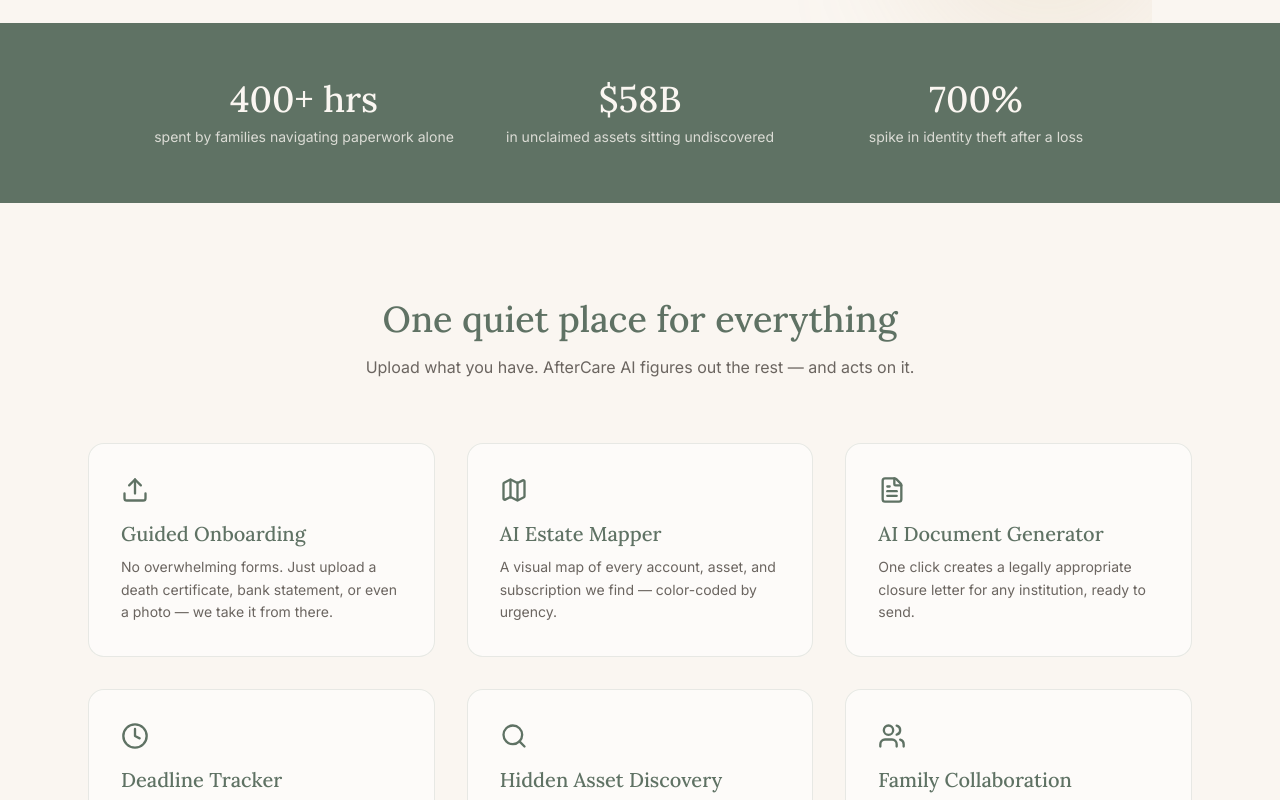
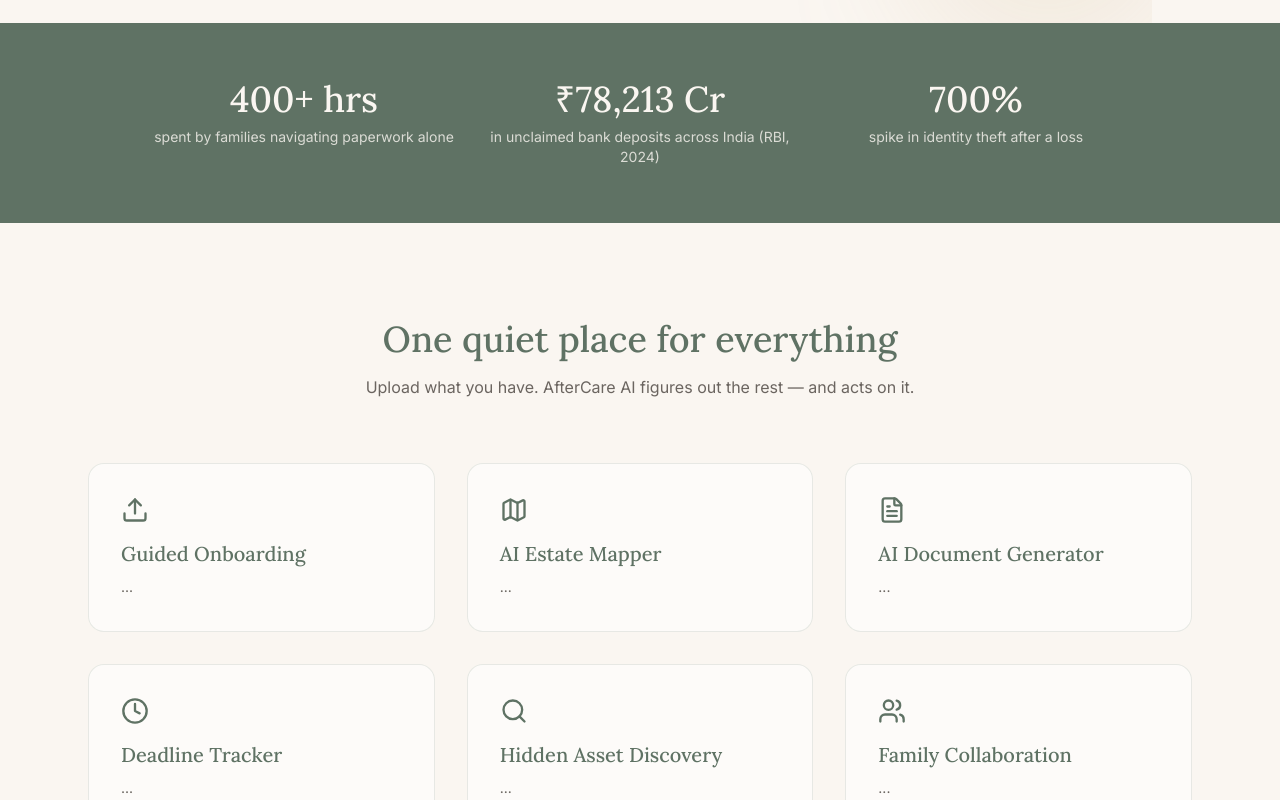
Before and after one commit to Sonali8706/hackathon-shell, a React (Vite) app: page / in a window 1280 px wide. Shown: the part 620-1420 px from the top of the page. Built offline with nearby package versions, Linux system fonts and the light colour scheme.

Commit message:
real India data, staggered animations, build tested

```diff
--- a/src/index.css
+++ b/src/index.css
@@ -17,6 +17,14 @@
 .animate-fade-in {
   animation: fadeIn 0.5s ease-out;
 }
+@keyframes fadeInUp {
+  from { opacity: 0; transform: translateY(16px); }
+  to { opacity: 1; transform: translateY(0); }
+}
+
+.animate-fade-in-up {
+  animation: fadeInUp 0.6s ease-out both;
+}
 
 body {
   font-family: var(--font-sans);
--- a/src/pages/Home.jsx
+++ b/src/pages/Home.jsx
@@ -35,8 +35,8 @@
             <p className="text-cream/80 text-sm">spent by families navigating paperwork alone</p>
           </div>
           <div>
-            <p className="font-serif text-4xl mb-2">$58B</p>
-            <p className="text-cream/80 text-sm">in unclaimed assets sitting undiscovered</p>
+            <p className="font-serif text-4xl mb-2">₹78,213 Cr</p>
+            <p className="text-cream/80 text-sm">in unclaimed bank deposits across India (RBI, 2024)</p>
           </div>
           <div>
             <p className="font-serif text-4xl mb-2">700%</p>
@@ -55,36 +55,12 @@
         </p>
 
         <div className="grid md:grid-cols-3 gap-8">
-          <FeatureCard
-            icon={<Upload size={28} />}
-            title="Guided Onboarding"
-            description="No overwhelming forms. Just upload a death certificate, bank statement, or even a photo — we take it from there."
-          />
-          <FeatureCard
-            icon={<Map size={28} />}
-            title="AI Estate Mapper"
-            description="A visual map of every account, asset, and subscription we find — color-coded by urgency."
-          />
-          <FeatureCard
-            icon={<FileText size={28} />}
-            title="AI Document Generator"
-            description="One click creates a legally appropriate closure letter for any institution, ready to send."
-          />
-          <FeatureCard
-            icon={<Clock size={28} />}
-            title="Deadline Tracker"
-            description="Every legal deadline explained simply — what it means, and what happens if it's missed."
-          />
-          <FeatureCard
-            icon={<Search size={28} />}
-            title="Hidden Asset Discovery"
-            description="We flag dormant accounts and forgotten policies families routinely never find."
-          />
-          <FeatureCard
-            icon={<Users size={28} />}
-            title="Family Collaboration"
-            description="Add family members, assign tasks, and track progress together — nothing falls through the cracks."
-          />
+            <FeatureCard icon={<Upload size={28} />} title="Guided Onboarding" description="..." delay={0} />
+            <FeatureCard icon={<Map size={28} />} title="AI Estate Mapper" description="..." delay={0.1} />
+            <FeatureCard icon={<FileText size={28} />} title="AI Document Generator" description="..." delay={0.2} />
+            <FeatureCard icon={<Clock size={28} />} title="Deadline Tracker" description="..." delay={0.3} />
+            <FeatureCard icon={<Search size={28} />} title="Hidden Asset Discovery" description="..." delay={0.4} />
+            <FeatureCard icon={<Users size={28} />} title="Family Collaboration" description="..." delay={0.5} />
         </div>
       </section>
         {/* How It Works Section */}
@@ -129,9 +105,12 @@
   )
 }
 
-function FeatureCard({ icon, title, description }) {
+function FeatureCard({ icon, title, description, delay = 0 }) {
   return (
-    <div className="bg-white/60 border border-sage/20 rounded-2xl p-8 hover:shadow-lg hover:-translate-y-1 transition">
+    <div
+      className="bg-white/60 border border-sage/20 rounded-2xl p-8 hover:shadow-lg hover:-translate-y-1 transition animate-fade-in-up"
+      style={{ animationDelay: `${delay}s` }}
+    >
       <div className="text-sage-dark mb-4">{icon}</div>
       <h3 className="font-serif text-xl text-sage-dark mb-2">{title}</h3>
       <p className="text-sm leading-relaxed">{description}</p>
--- a/src/pages/Mapper.jsx
+++ b/src/pages/Mapper.jsx
@@ -1,3 +1,4 @@
+import { Info } from 'lucide-react'
 import { Link } from 'react-router-dom'
 import { Landmark, ShieldCheck, FileSignature, Repeat, AlertTriangle, ArrowRight } from 'lucide-react'
 
@@ -67,6 +68,15 @@
           <ArrowRight size={20} />
         </Link>
       </div>
+      <div className="bg-accent/10 border border-accent/30 rounded-2xl p-5 mb-12 flex items-start gap-3">
+        <Info className="text-accent flex-shrink-0 mt-0.5" size={20} />
+        <p className="text-sm leading-relaxed">
+          <span className="font-medium text-sage-dark">Did you know? </span>
+          As of 2024, banks in India are holding ₹78,213 crore in unclaimed deposits (RBI).
+          The SBI PPF account flagged above is exactly the kind of dormant asset families
+          never discover — until it's too late.
+        </p>
+      </div>
     </div>
   )
 }
```
